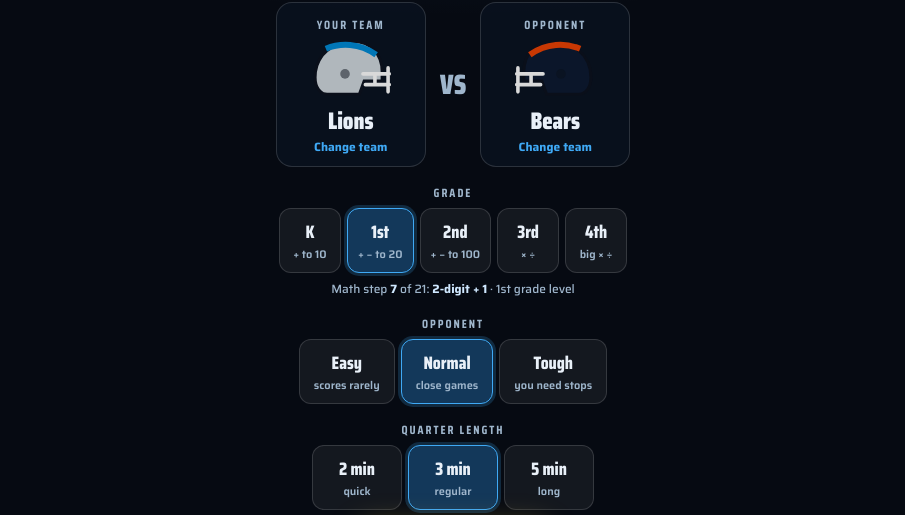
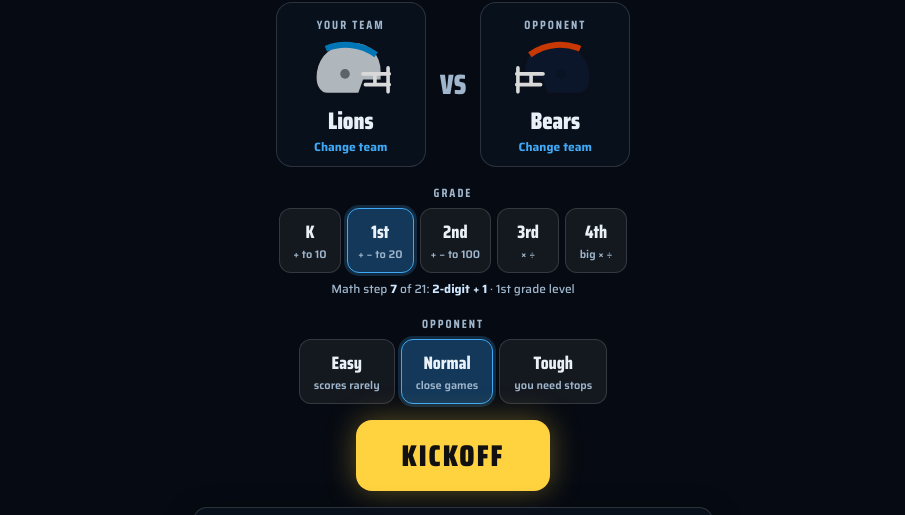
Before and after one commit to speiser11/football-math, a plain HTML site: page index.html in a window 1280 px wide. Shown: the part 264-779 px from the top of the page, without its empty margins (187-1092 px from the left). Drawn offline with Linux system fonts and the light colour scheme; a web font is replaced by a local one.

Commit message:
Start screen: only Grade and Opponent; quarter length moves to Settings
Co-Authored-By: Claude Opus 5.5 <noreply@anthropic.com>
Claude-Session: https://claude.ai/code/session_01Lo34RMyi7YaqsEaiGNGa16

```diff
--- a/index.html
+++ b/index.html
@@ -972,9 +972,9 @@ function startScreen(){
     <div class="opt"><span class="label">Grade</span>${segHTML('grade',GRADES.map((g,i)=>({v:i,l:g.l,s:g.s})),saved.grade)}
       <div class="note ladder" id="ladder">${ladderText()}</div></div>
     <div class="opt"><span class="label">Opponent</span>${segHTML('opp',[{v:'easy',l:'Easy',s:'scores rarely'},{v:'normal',l:'Normal',s:'close games'},{v:'tough',l:'Tough',s:'you need stops'}],saved.opp)}</div>
-    <div class="opt"><span class="label">Quarter length</span>${segHTML('qlen',[{v:120,l:'2 min',s:'quick'},{v:180,l:'3 min',s:'regular'},{v:300,l:'5 min',s:'long'}],saved.qLen)}</div>
     <button class="cta" id="kick">KICKOFF</button>
     <details class="settings glass"><summary>Settings</summary>
+      <div class="setrow"><span class="label">Quarter length</span>${segHTML('qlen',[{v:120,l:'2 min',s:'quick'},{v:180,l:'3 min',s:'regular'},{v:300,l:'5 min',s:'long'}],saved.qLen)}</div>
       <div class="setrow"><span class="label">Play clock</span>${segHTML('pc',[{v:0,l:'Off'},{v:20,l:'20 sec'},{v:10,l:'10 sec'}],saved.pclock)}
         <div class="note">Answer before the clock runs out for a +5 yard burst. Running out never hurts.</div></div>
       <div class="setrow"><span class="label">Answers</span>${segHTML('am',[{v:'auto',l:'Auto',s:'tap for K–1st'},{v:'tap',l:'Tap',s:'4 big buttons'},{v:'type',l:'Type',s:'number pad'}],saved.ansMode)}</div>
```
Also changed, not shown: 1 other file.
